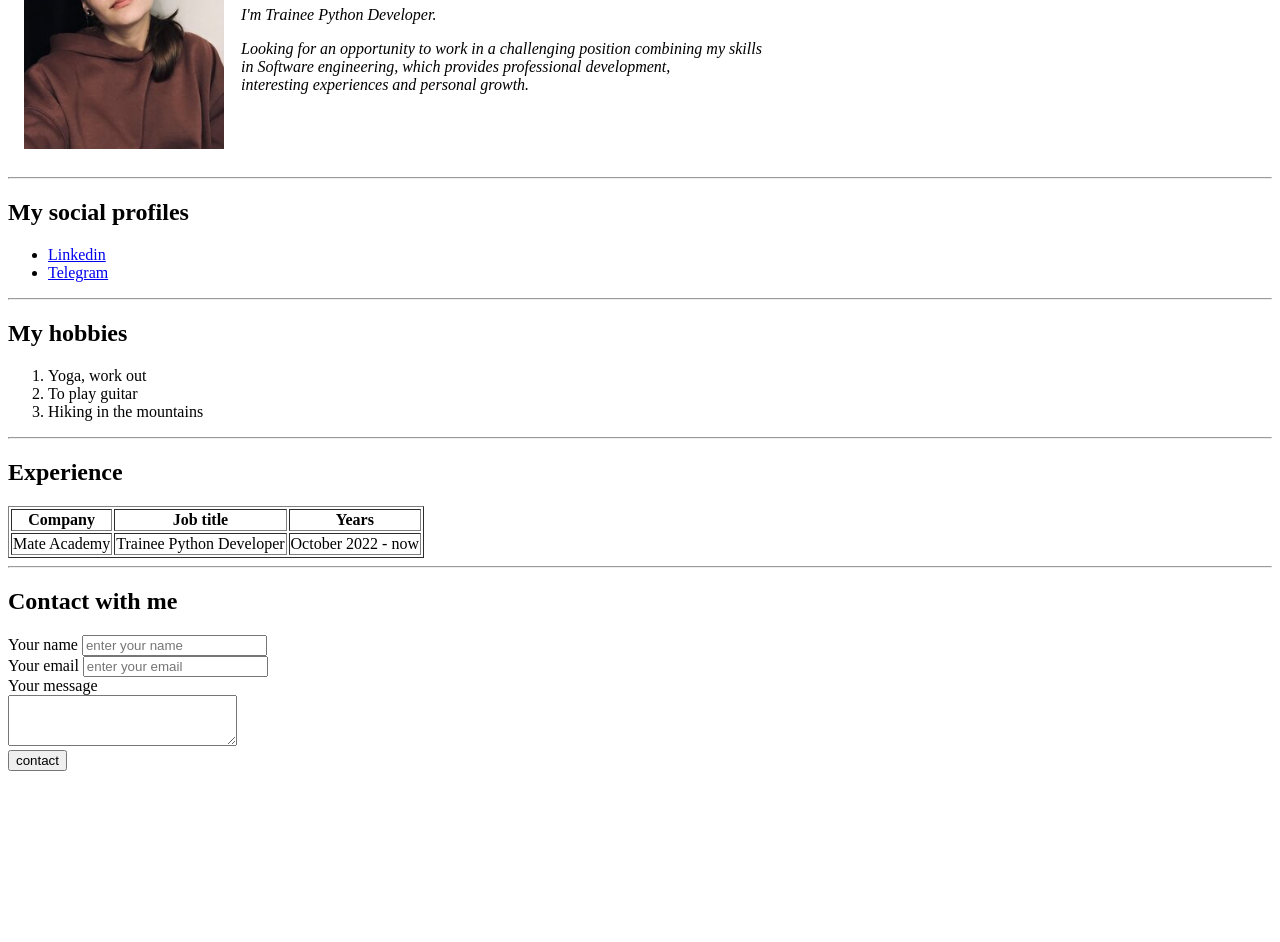
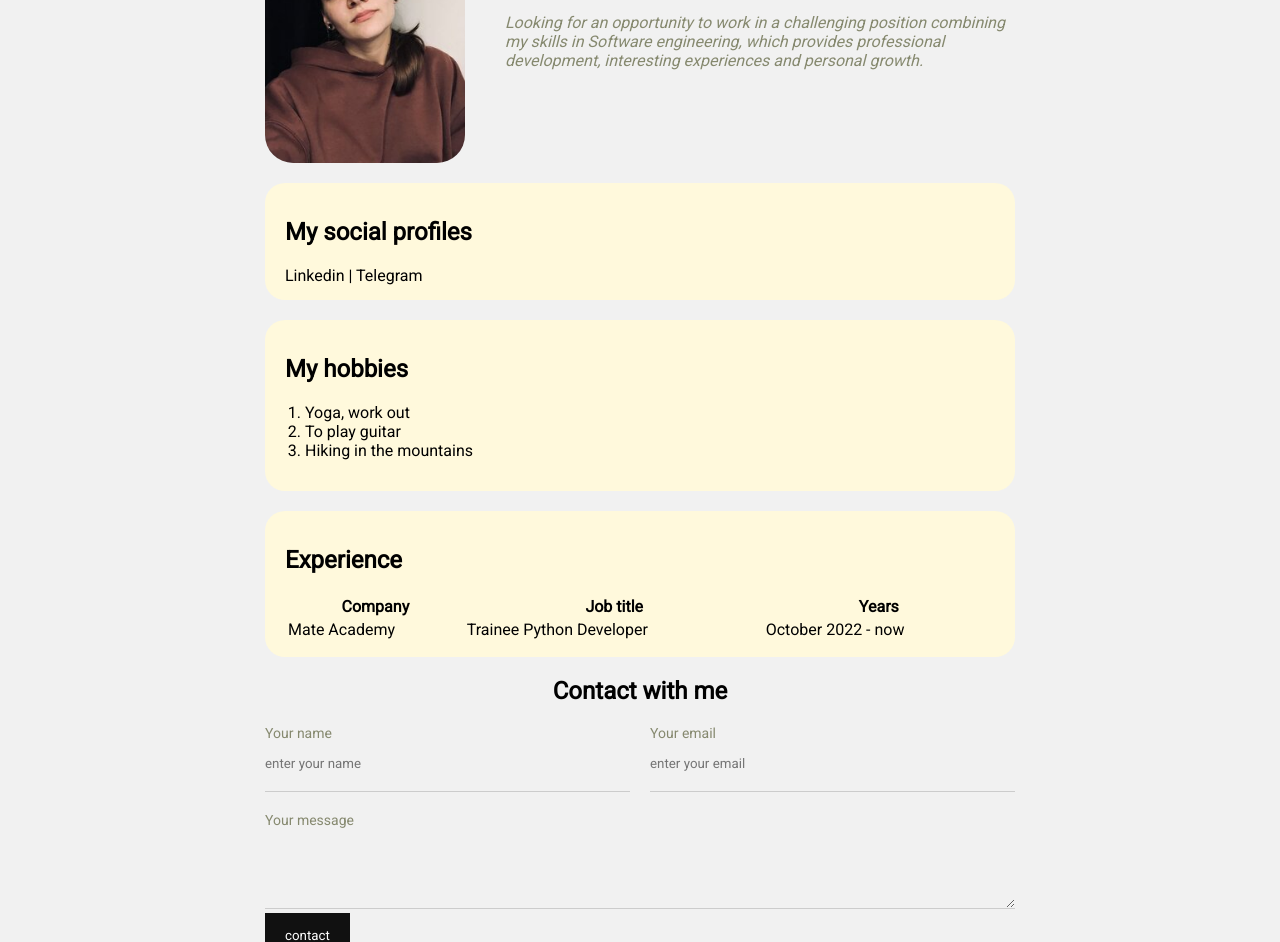
Before and after one commit to alina-boichenko/cv, a plain HTML site: page index.html in a window 1280 px wide. Shown: the part 141-1083 px from the top of the page. Before the commit the page ends 920 px from the top, so only its background shows below. Drawn offline with Linux system fonts and the light colour scheme.

Commit message:
add styles.css

```diff
--- a/index.html
+++ b/index.html
@@ -4,49 +4,46 @@
   <meta charset="UTF-8">
   <link rel="icon" href="photo.jpg">
   <title>CV Alina Boichenko</title>
+  <link rel="stylesheet" href="styles.css">
+  <link rel="preconnect" href="https://fonts.googleapis.com">
+  <link rel="preconnect" href="https://fonts.gstatic.com" crossorigin>
+  <link href="https://fonts.googleapis.com/css2?family=Roboto&display=swap" rel="stylesheet">
 </head>
 <body>
-  <table cellspacing="15">
-    <tr>
-      <td>
-        <img src="photo.jpg" alt="photo" width="200">
-      </td>
-      <td>
+
+  <div class="container">
+    <div class="info">
+      <img src="photo.jpg" alt="photo" class="avatar"/>
+
+      <div class="info-text">
         <h1>Alina Boichenko</h1>
-        <p><em>
-        I'm Trainee Python Developer.
-        </em></p>
+        <p>I'm Trainee Python Developer.</p>
+        <p>
+        Looking for an opportunity to work in a challenging position combining my skills in Software engineering, which provides professional development, interesting experiences and personal growth.
+        </p>
+      </div>
 
-        <p><em>
-        Looking for an opportunity to work in a challenging position combining my skills <br>
-        in Software engineering, which provides professional development, <br>
-        interesting experiences and personal growth.
-        </em></p>
-      </td>
-    </tr>
-  </table>
+    </div>
 
-  <hr>
+    <div class="card bg-yellow">
+        <h2>My social profiles</h2>
+        <a href="https://www.linkedin.com/in/alina-boichenko-5133b021b/" target="_blank">Linkedin</a>
+        |
+        <a href="https://t.me/boich_al" target="_blank">Telegram</a>
+    </div>
 
-  <h2>My social profiles</h2>
-  <ul>
-    <li><a href="https://www.linkedin.com/in/alina-boichenko-5133b021b/" target="_blank">Linkedin</a></li>
-    <li><a href="https://t.me/boich_al" target="_blank">Telegram</a></li>
-  </ul>
-
-  <hr>
-
+    <div class="card bg-yellow">
       <h2>My hobbies</h2>
-  <ol>
+      <ol class="list">
         <li>Yoga, work out</li>
         <li>To play guitar</li>
         <li>Hiking in the mountains</li>
       </ol>
+    </div>
 
-  <hr>
-
+    <div class="card bg-yellow">
       <h2>Experience</h2>
-  <table border="1">
+      <table class="table">
         <tr>
           <th>Company</th>
           <th>Job title</th>
@@ -58,28 +55,32 @@
           <td>October 2022 - now</td>
         </tr>
       </table>
+    </div>
 
-  <hr>
+    <div class="contact">
+      <h2>Contact with me</h2>
 
-  <h2>Contact with me</h2>
       <form action="/">
+
+        <div class="row">
+          <div class="form-group">
             <label for="name">Your name</label>
             <input type="text" id="name" placeholder="enter your name">
-
-    <br>
-
+          </div>
+          <div class="form-group">
             <label for="email">Your email</label>
             <input type="email" id="email" placeholder="enter your email">
+          </div>
+        </div>
 
-    <br>
+          <div class="form-group">
+            <label for="text">Your message</label>
+            <textarea id="text" cols="26" rows="3"></textarea>
+          </div>
+          <input type="submit" value="contact" class="btm">
 
-    <label for="text">Your message</label>
-    <br>
-    <textarea id="text" cols="26" rows="3"></textarea>
-
-    <br>
-
-    <input type="submit" value="contact">
       </form>
+    </div>
+  </div>
 </body>
 </html>
--- /dev/null
+++ b/styles.css
@@ -0,0 +1,125 @@
+body {
+  background-color: #f1f1f1;
+  color: #000;
+  font-size: 16px;
+  font-weight: normal;
+  font-family: "Roboto", sans-serif;
+}
+
+a {
+  color: black;
+  text-decoration: none;
+}
+
+a:hover {
+  text-decoration: underline;
+}
+
+a:active {
+  color: orange;
+}
+
+.avatar {
+  width: 200px;
+  border-radius: 28px;
+}
+
+.info {
+  display: flex;
+  margin-bottom: 20px;
+}
+
+@media (max-width: 700px) {
+  .info {
+    text-align: center;
+    display: block;
+  }
+}
+
+.info p {
+  color: #86896f;
+  font-style: italic;
+}
+
+.info-text {
+  margin-left: 40px;
+}
+
+.container {
+  max-width: 750px;
+  margin: 0 auto;
+  padding-top: 30px;
+}
+
+.card {
+  padding: 15px 20px;
+  border: 5px black;
+  margin-bottom: 20px;
+  border-radius: 20px;
+}
+
+.card h2 {
+  margin-bottom: 20px;
+}
+
+.bg-yellow {
+  background-color: #fff9dc;
+}
+
+.list {
+  padding: 0 20px;
+}
+
+.table {
+  width: 100%;
+}
+
+.contact h2 {
+  text-align: center;
+}
+
+.form-group label {
+  display: block;
+  font-size: 14px;
+  color: #86896f;
+}
+
+.form-group input,
+.form-group textarea {
+  width:  100%;
+  box-sizing: border-box;
+  background: transparent;
+  border: none;
+  border-bottom: 1px solid #ccc;
+  color: #000;
+  padding:  15px 0 20px;
+  outline: none;
+  font-family: inherit;
+}
+
+.row {
+  display: flex;
+  margin-bottom: 20px;
+}
+
+.row > .form-group {
+  width: 50%;
+  margin-right: 20px;
+}
+
+.row > .form-group:last-child {
+  margin-right: 0;
+}
+
+.btm {
+  color: #fff;
+  background-color: #111;
+  padding: 15px 20px;
+  border: none;
+  font-family: inherit;
+  cursor: pointer;
+}
+
+.btm:hover {
+  opacity: 0.9;
+}
```
Lines whose indentation alone changed are shown as unchanged.
